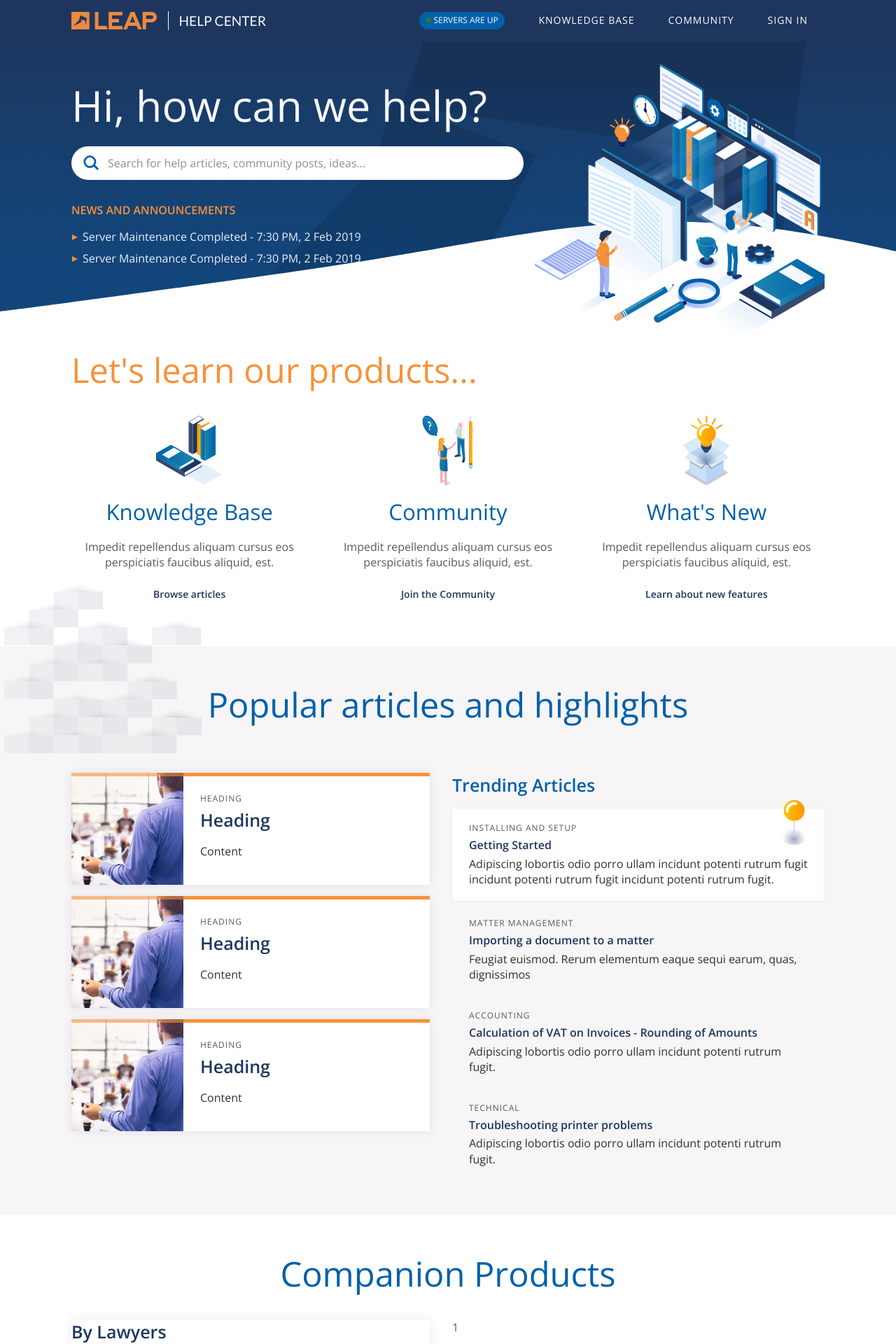
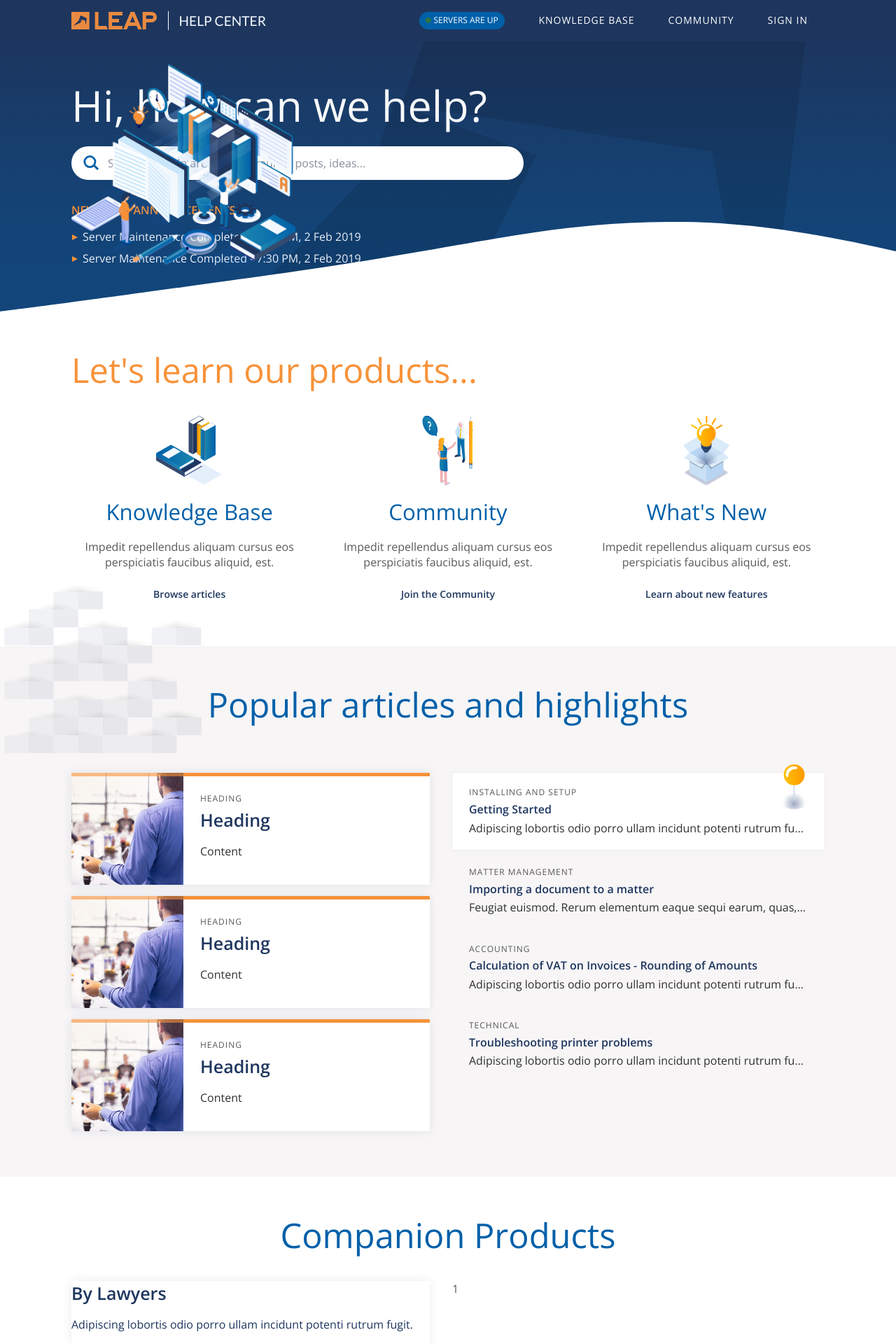
Before and after one commit to ericdefelix/communities, a Vue app: page /#/ in a window 1280 px wide. Shown: the top 1920 px of the page at 70% size. Built offline with nearby package versions, Linux system fonts and the light colour scheme.

Commit message:
wip: spacing

```diff
--- a/src/App.vue
+++ b/src/App.vue
@@ -10,9 +10,7 @@
           </a>
         </router-link>
         <div class="d-flex ml-auto align-items-center">
-          <a href="#" class="badge hc-server-status ok">
-            <span>Servers are Up</span>
-          </a>
+          <ServerStatus/>
 
           <button class="navbar-toggle hamburger hamburger--slider" tabindex="0" data-target="#navbar" data-toggle="menu" aria-expanded="false">
             <span class="hamburger-box">
@@ -51,10 +49,11 @@
 
 <script>
 import Footer from '@/components/Footer'
+import ServerStatus from '@/components/ServerStatus'
 // import hcUI from '@/scss-compile/hc-ui'
 
 export default {
-  components: { Footer },
+  components: { Footer, ServerStatus },
   props: {
     headerSticky: Boolean
   },
--- a/src/components/HomeTrending.vue
+++ b/src/components/HomeTrending.vue
@@ -13,7 +13,7 @@
         </div>
 
         <div class="hc-trending-articles">
-          <h5 class="text-primary-lighter">Trending Articles</h5>
+          <!-- <h5 class="text-primary-lighter">Trending Articles</h5> -->
           <ArticleList v-bind:articles="articles" v-bind:hasPin="hasPin"/>
         </div>
       </div>
--- /dev/null
+++ b/src/components/ServerStatus.vue
@@ -0,0 +1,11 @@
+<template>
+  <a href="#" class="badge hc-server-status ok">
+    <span>Servers are Up</span>
+  </a>
+</template>
+
+<script>
+export default {
+  name: 'ServerStatus'
+}
+</script>
--- a/src/components/SpotlightCard.vue
+++ b/src/components/SpotlightCard.vue
@@ -3,7 +3,6 @@
     <figure class="hc-spotlight-card-thumbnail" v-bind:style="{'background-image': 'url(' + require('@/assets/sample1.jpg') + ')'}"></figure>
     <div class="hc-spotlight-card-body">
       <article class="hc-article">
-        {{ spotlight.length }}
         <small class="hc-article-subheading">{{ spotlight.heading }}</small>
         <h5 class="hc-article-heading">{{ spotlight.heading }}</h5>
         <p class="hc-article-text">{{ spotlight.content }}</p>
--- a/src/scss-compile/components/_article-list.scss
+++ b/src/scss-compile/components/_article-list.scss
@@ -15,11 +15,11 @@
   &-text {
     margin-bottom: 0;
     color: $body-color;
-    // width: 100%;
-    // max-width: 100%;
-    // overflow: hidden;
-    // text-overflow: ellipsis;
-    // white-space: nowrap;
+    width: 100%;
+    max-width: 100%;
+    overflow: hidden;
+    text-overflow: ellipsis;
+    white-space: nowrap;
   }
 
   &-item {
--- a/src/scss-compile/features/homepage/_homepage-hero.scss
+++ b/src/scss-compile/features/homepage/_homepage-hero.scss
@@ -69,6 +69,7 @@ $hc-wave-bg-height: 10rem;
     margin-bottom: -($hc-wave-bg-height - 2);
     text-align: center;
     display: none;
+    position: absolute;
 
 
     @include media-breakpoint-up('md') {
@@ -86,14 +87,15 @@ $hc-wave-bg-height: 10rem;
       width: 100%;
       height: auto;
       max-width: 20rem;
+      // position: absolute;
 
-      @include media-breakpoint-up('xl') {
-        max-width: 40vw;
-      }
+      // @include media-breakpoint-up('xl') {
+      //   max-width: 40vw;
+      // }
 
-      @include media-breakpoint-up('xxl') {
-        max-width: 36rem;
-      }
+      // @include media-breakpoint-up('xxl') {
+      //   max-width: 36rem;
+      // }
     }
   }
 
--- a/src/scss-compile/features/homepage/_homepage-trending.scss
+++ b/src/scss-compile/features/homepage/_homepage-trending.scss
@@ -22,22 +22,22 @@
 
   .grid {
     @include media-breakpoint-up('md') {
-      grid-template-columns: 1fr 1fr;
+      grid-template-columns: minmax(0,1fr) minmax(0,1fr);
     }
 
     @include media-breakpoint-up('lg') {
-      grid-template-columns: $homepage-fixed-width-lg 1fr;
+      grid-template-columns: $homepage-fixed-width-lg minmax(0,1fr);
     }
 
     @include media-breakpoint-down('lg') {
-      grid-template-columns: 1fr;
+      grid-template-columns: minmax(0,1fr);
       grid-row-gap: v('grid-gap');
     }
 
     @include media-breakpoint-between('md','lg') {
       .#{$namespace}spotlights {
         display: grid;
-        grid-template-columns: repeat(3,1fr);
+        grid-template-columns: repeat(3,minmax(0,1fr));
         grid-gap: v('grid-gap');
       }
 
--- a/src/scss-compile/features/homepage/_homepage-usps.scss
+++ b/src/scss-compile/features/homepage/_homepage-usps.scss
@@ -25,6 +25,7 @@
     @include media-breakpoint-down('sm') {
       border-bottom: 1px solid v('brand-light-grey');
       padding-bottom: var(--space-lg);
+      padding-top: var(--space-lg);
     }
     @include media-breakpoint-down('xl') {
       display: block;
--- a/src/scss-compile/variables/_typography.scss
+++ b/src/scss-compile/variables/_typography.scss
@@ -25,7 +25,7 @@ $text-sizes: (
   --line-height-heading: 1.4;
 
   // Type Scale
-  --text-scale-ratio: 1.125;
+  --text-scale-ratio: 1.20;
   --text-scale-ratio-xs: 1.333;
   --text-xxs: calc(var(--font-size-base) / var(--text-scale-ratio-xs));
   --text-xs: calc(var(--font-size-base) / var(--text-scale-ratio-xs) - 0.2);
```
Also changed, not shown: src/components/ArticleUserInfo.vue (added, +14 -0 lines), src/assets/temp.txt (added).
